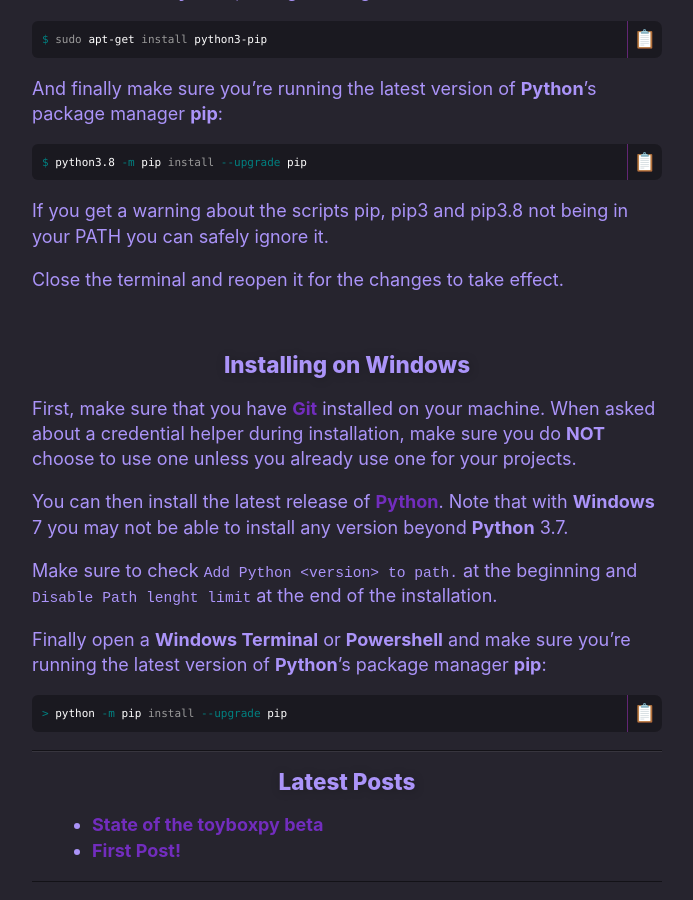
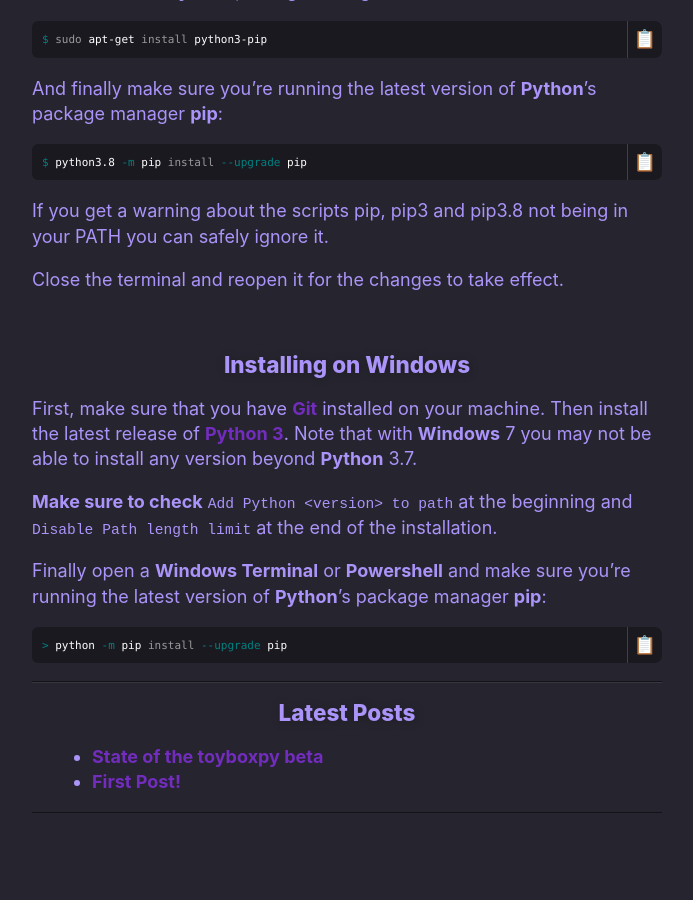
Before and after one commit to toyboxpy/toyboxpy.io, a Jekyll site: the page built from _posts/2022-08-17-installing-python.md, in a window 1280 px wide and 900 px high, scrolled down 2707 px. Shown: the whole window, without its empty margins (293-986 px from the left). Built offline with Jekyll 4.4.1, drawn with Linux system fonts in a browser that asks for light colours; comment, search, counter and statistics services are not loaded; after the commit the page ends 3538 px from its top, so only the background shows below that.

Commit message:
Simplified the Windows install doc
V1.0.1 of toybox removed the need to avoid the git credential manager during install.

```diff
--- a/_posts/2022-08-17-installing-python.md
+++ b/_posts/2022-08-17-installing-python.md
@@ -128,11 +128,9 @@
 ### Installing on Windows
 <p></p>
 
-First, make sure that you have [**Git**](https://git-scm.com/download/win) installed on your machine. When asked about a credential helper during installation, make sure you do **NOT** choose to use one unless you already use one for your projects.
+First, make sure that you have [**Git**](https://git-scm.com/download/win) installed on your machine. Then install the latest release of [**Python 3**](https://www.python.org/downloads/windows/). Note that with **Windows** 7 you may not be able to install any version beyond **Python** 3.7.
 
-You can then install the latest release of [**Python**](https://www.python.org/downloads/windows/). Note that with **Windows** 7 you may not be able to install any version beyond **Python** 3.7.
-
-Make sure to check `Add Python <version> to path.` at the beginning and `Disable Path lenght limit` at the end of the installation.
+**Make sure to check** `Add Python <version> to path` at the beginning and `Disable Path length limit` at the end of the installation.
 
 Finally open a **Windows Terminal** or **Powershell** and make sure you're running the latest version of **Python**'s package manager **pip**:
 
```
